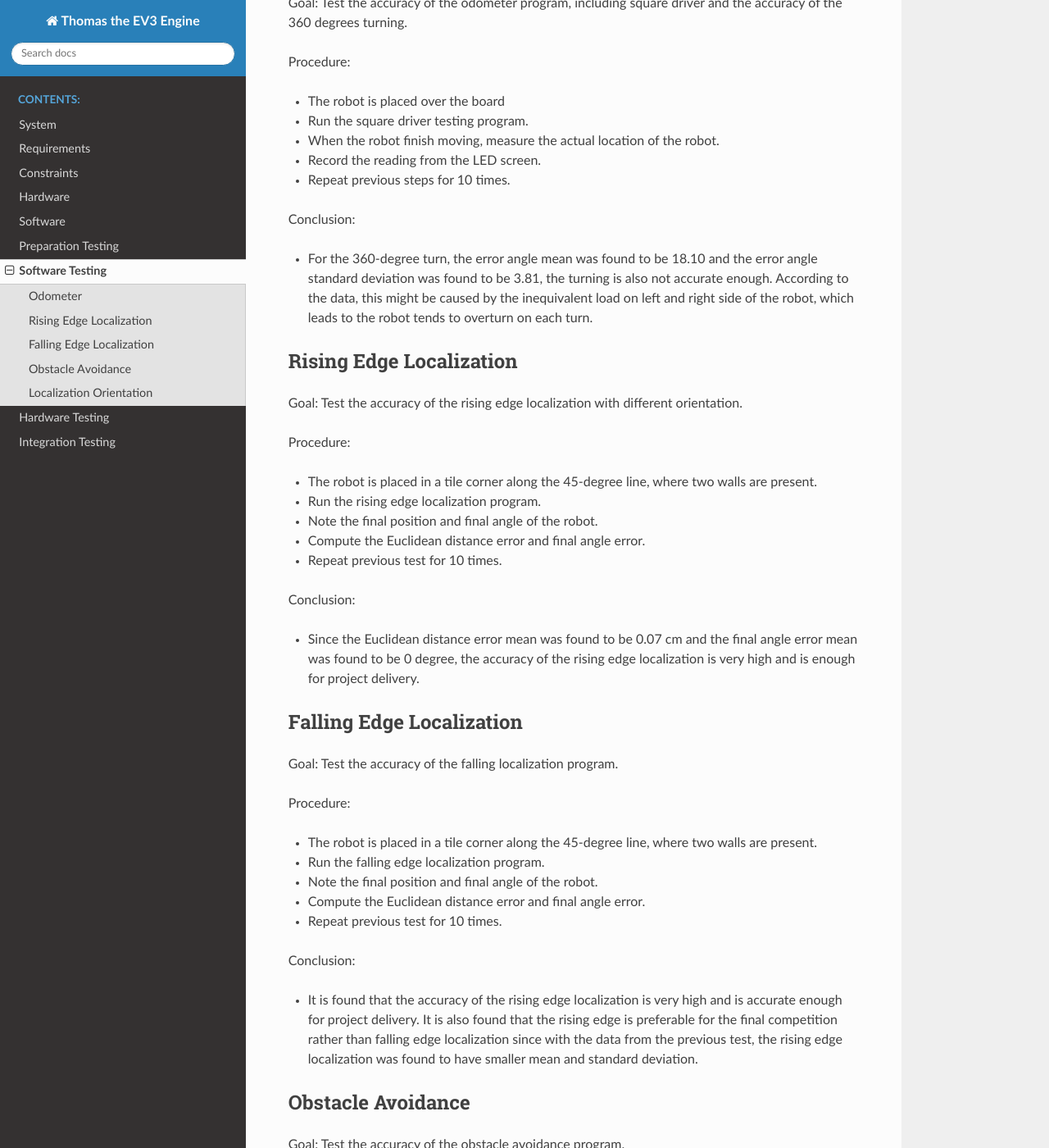
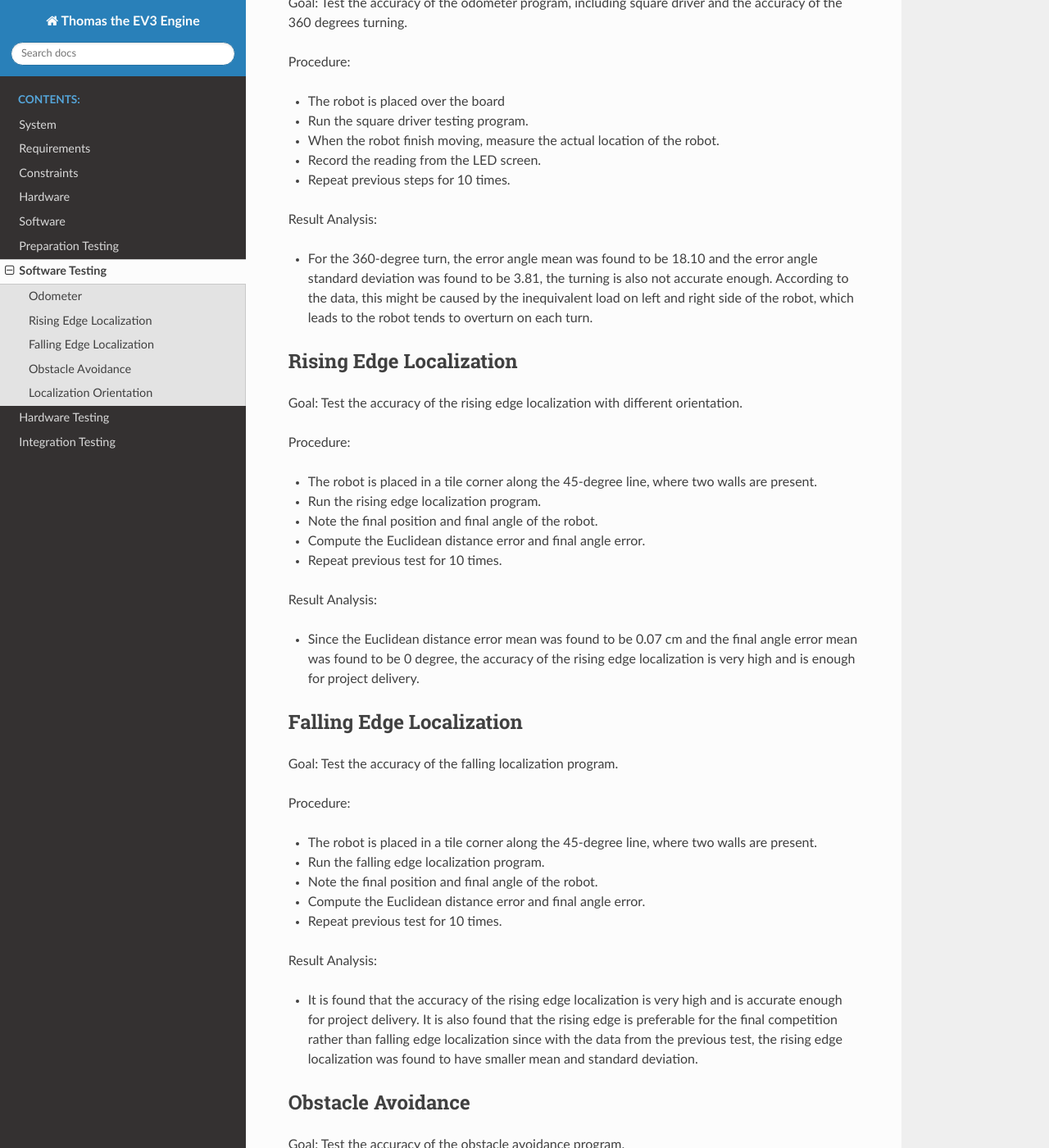
Before and after one commit to haoweiqiu/Thomas-The-EV3-Engine, a Sphinx documentation site: the page built from docs/Software_Testing.rst, in a window 1280 px wide and 1400 px high, scrolled down 392 px. Shown: the whole window at 82% size. Built offline with Sphinx 7.4.7 and the Read the Docs theme 2.0.0, drawn with Linux system fonts in a browser that asks for light colours; some of the changed text lies outside the part shown.

Commit message:
fix docs

```diff
--- a/docs/Hardware_Testing.rst
+++ b/docs/Hardware_Testing.rst
@@ -21,7 +21,7 @@ Procedure:
 - Measure the distance of the launch.
 - Repeat previous test for 10 times.
 
-Conclusion:
+Result Analysis:
 
 - The robot performance generally meets the specific outcomes. However, the physical configuration was found not stable enough and broke down after the test. Also, based on the data, the standard deviation of the final ball launch point was found to be high and therefore the precision of the launcher might not be high enough for project delivery.
 
@@ -40,6 +40,6 @@ Procedure:
 - Repeat previous test for 10 times.
 
 
-Conclusion:
+Result Analysis:
 
 - During the test, it was found that the attachment of the launcher components was still unstable to the point where the tester had to manually attach the launcher when the launcher parts were loosened. The loosening of parts of the launcher might be a great influence for the stability of the robot launching function.
--- a/docs/Integration_Testing.rst
+++ b/docs/Integration_Testing.rst
@@ -22,7 +22,7 @@ Procedure:
 - Record if the ball launches and shoot into the basket.
 - Repeat the previous steps for 10 times.
 
-Conclusion:
+Result Analysis:
 
 - For the test the location where the robot launches the ball, the mean for x coordinate was found to be 284.76 cm and the mean for y coordinate was found to be 129.84 cm. Since the standard deviation for the x coordinate was found to be 7.06 cm and for the y coordinate the standard deviation was found to be 11.98 cm, the accuracy is not enough for the final competition. From the launch result, it was found that the pass rate was only 10%, which means that the software needs to be improved immediately.
 
@@ -40,7 +40,7 @@ Procedure:
 - Record if the ball launches and shoot into the basket.
 - Repeat the previous steps for 10 times.
 
-Conclusion:
+Result Analysis:
 
 - For the test the location where the robot launches the ball, the mean for x coordinate was found to be 277.92 cm and the mean for y coordinate was found to be 138.44 cm. Since the standard deviation for the x coordinate was found to be 7.69 cm and for the y coordinate the standard deviation was found to be 8.90 cm, even though the accuracy of the robot is improved, the accuracy is still not enough for the final competition. From the launch result, it was found that the pass rate was only 30%, which means that the software still needs to be improved immediately.
 
@@ -59,6 +59,6 @@ Procedure:
 - Record if the ball launches and shoot into the basket.
 - Repeat the previous steps for 10 times.
 
-Conclusion:
+Result Analysis:
 
 - For the test the location where the robot launches the ball, the mean for x coordinate was found to be 278.14 cm and the mean for y coordinate was found to be 149.51 cm. Since the standard deviation for the x coordinate was found to be 7.38 cm and for the y coordinate the standard deviation was found to be 9.57 cm, even though the accuracy of the robot is improved, the accuracy is still not enough for the final competition. From the launch result, it was found that the pass rate was only 10%, which means that the software still needs to be improved immediately.
--- a/docs/Preparation_Testing.rst
+++ b/docs/Preparation_Testing.rst
@@ -22,7 +22,7 @@ Procedure:
 - Change the distance away from the wall, repeat the previous steps.
 - Calculate the error of the distance measured by the ultrasonic sensor.
 
-Conclusion:
+Result Analysis:
 
 - The robot performance generally meets the specific outcomes. The ultrasonic sensor is most accurate when facing head on, and the measured distance gradually becomes less accurate with increasing angle. Specifically, when the actual distance is 30 cm from the wall, the measurements trend follows the actual distance quite closely. This is the anticipated result, as the sensor has a more accurate operating range when it is between 20-50cm from the wall. It is important to mention that since random error with ultrasonic sensor might exist at different angles due to the cone shape of its ultrasonic sensory region, which may affect the result, and may not be entirely accurate.
 
@@ -42,7 +42,7 @@ Procedure:
 - Repeat previous steps 10 times
 
 
-Conclusion:
+Result Analysis:
 
 - The robot performance generally meets the specific outcomes. When robot was set to stop at distance of 20 cm, the error mean was found to be 18.14%. When robot was set to stop at distance of 30 cm, the error mean was found to be 21.03%. When robot was set to stop at distance of 40 cm, the error mean was found to be 20.14%. The trend follows the expected result.
 
@@ -62,6 +62,6 @@ Procedure:
 - Change the distance from the color card and repeat previous steps.
 
 
-Conclusion:
+Result Analysis:
 
 - The robot performance generally meets the specific outcomes. Since the color to be tested is red, therefore the red component should be close to value of 255 while value of green and blue should be close to 0. From the test, it can be seen that the value of red, green, and blue all decrease when the sensor to color card (ground) distance increases. When the sensor is closer to the color board, the red component is more accurate and therefore the color sensor should be placed as close to the ground as possible. Also, in terms of the red composition measured, distance at 15 mm was found to have the smallest standard deviation, and therefore the highest precision. In terms of the green composition measured, a distance of 15 mm was found to have the smallest standard deviation and therefore the highest precision. In terms of the blue composition measured, a distance of 10 mm was found to have the smallest standard deviation, and therefore the highest precision.
--- a/docs/Software_Testing.rst
+++ b/docs/Software_Testing.rst
@@ -22,7 +22,7 @@ Procedure:
 - Repeat previous steps for 10 times.
 
 
-Conclusion:
+Result Analysis:
 
 - For the 360-degree turn, the error angle mean was found to be 18.10 and the error angle standard deviation was found to be 3.81, the turning is also not accurate enough. According to the data, this might be caused by the inequivalent load on left and right side of the robot, which leads to the robot tends to overturn on each turn.
 
@@ -41,7 +41,7 @@ Procedure:
 - Repeat previous test for 10 times.
 
 
-Conclusion:
+Result Analysis:
 
 - Since the Euclidean distance error mean was found to be 0.07 cm and the final angle error mean was found to be 0 degree, the accuracy of the rising edge localization is very high and is enough for project delivery.
 
@@ -60,7 +60,7 @@ Procedure:
 - Repeat previous test for 10 times.
 
 
-Conclusion:
+Result Analysis:
 
 - It is found that the accuracy of the rising edge localization is very high and is accurate enough for project delivery. It is also found that the rising edge is preferable for the final competition rather than falling edge localization since with the data from the previous test, the rising edge localization was found to have smaller mean and standard deviation.
 
@@ -79,7 +79,7 @@ Procedure:
 - Calculate the error distance.
 - Repeat the previous steps for another 9 trials.
 
-Conclusion:
+Result Analysis:
 
 - From the testing result, it was found that the error mean was 5.61 cm and the standard deviation of the error was found to be 3.30 cm. The accuracy of the obstacle avoidance is relatively high enough.
 
@@ -97,6 +97,6 @@ Procedure:
 - Compute the Euclidean distance error and final angle error.
 - Change the orientation angle by increasing 45 degrees to previous orientation, repeat the previous steps.
 
-Conclusion:
+Result Analysis:
 
 - From all tests conducted, it was found that the current localization works accurately when the starting orientation angle is 0, 45, 180 and 225 degrees. The result shows that the current software design might have limitation on the starting orientation.
--- a/docs/System.rst
+++ b/docs/System.rst
@@ -1,7 +1,7 @@
 System
 ============
 
-The System report is composed of 2 parts: the Hardware side and the Software side.
+The System report is composed of 3 parts: the Hardware side, the Software side and the methodology.
 
 If you are interested in the implementation of the robot, please consult `Code Base`_ to get more information.
 
```
